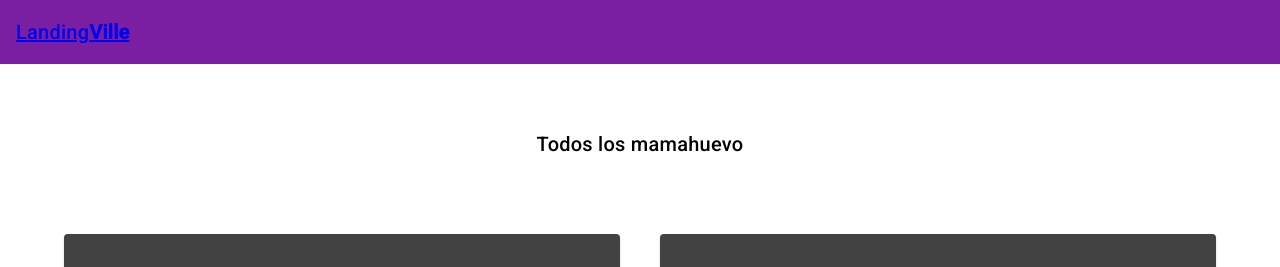
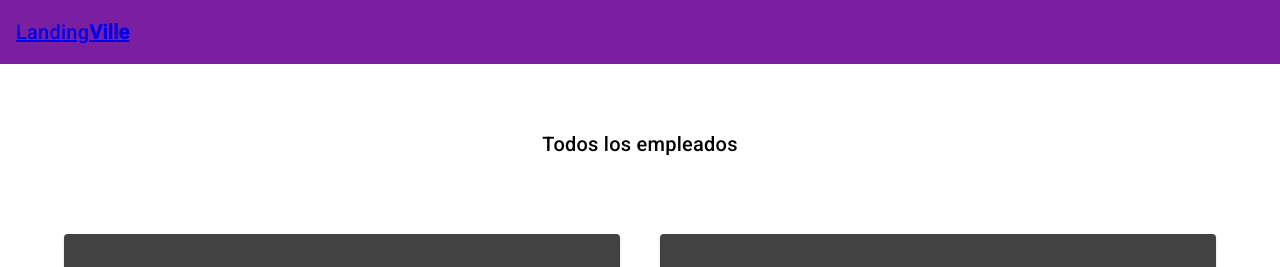
Before and after one commit to ManuFerrer094/landingville, an Angular app: page / in a window 1280 px wide. Shown: the top 267 px of the page. Built offline with nearby package versions, Linux system fonts and the light colour scheme.

Commit message:
Update home.component.html

```diff
--- a/src/app/home/home.component.html
+++ b/src/app/home/home.component.html
@@ -1,6 +1,6 @@
 <section id="homepage">
   <div class="container">
-    <h2>Todos los mamahuevo</h2>
+    <h2>Todos los empleados</h2>
     <div class="mat-card-container">
       <mat-card *ngFor="let landing of landings">
         <div class="header-title">
```
